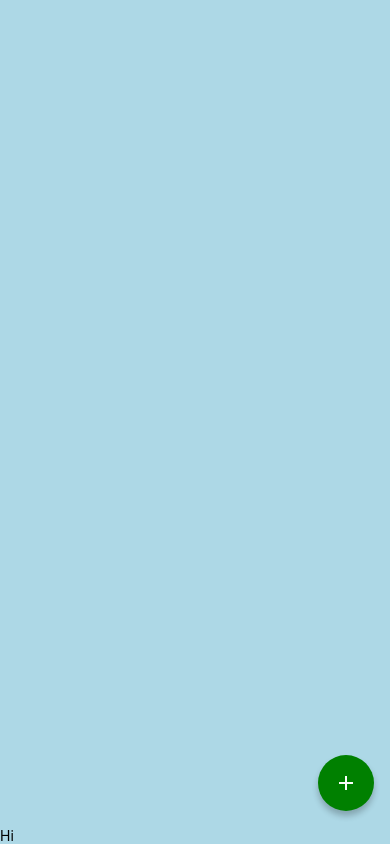
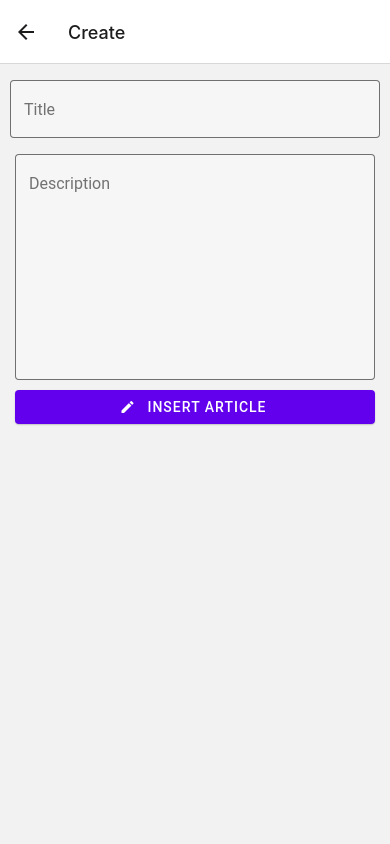
Before and after one commit to ErikBurdett/flaskreact-nativeapp, a React Native app in the folder reactflask/: screen /Create in a window 390 px wide. Built offline with nearby package versions, Linux system fonts and the light colour scheme; no server answers.

Commit message:
Add deps for navigation, created form for adding articles to DB - needs to connect to DB next

```diff
--- a/reactflask/App.js
+++ b/reactflask/App.js
@@ -2,19 +2,33 @@ import { StatusBar } from 'expo-status-bar';
 import React from 'react';
 import { StyleSheet, Text, View } from 'react-native';
 import Home from './components/Home';
-// import ClassHome from './components/ClassHome';
+import Create from './components/Create';
 import Constants from  'expo-constants'
-export default function App() {
-//comment for heroku deploy test PR
+import { NavigationContainer } from '@react-navigation/native';
+import { createStackNavigator } from '@react-navigation/stack';
+
+const Stack = createStackNavigator()
+
+function App() {
+
 
 
   return (
     <View style={styles.container}>
-      <Home/>
-      <Text>Hi</Text>
-      <StatusBar style="auto" />
+      <Stack.Navigator>
+      <Stack.Screen name="Home" component={Home}/>
+      <Stack.Screen name="Create" component={Create}/>
+      </Stack.Navigator>
     </View>
   );
+}
+
+export default() =>{
+  return(
+    <NavigationContainer>
+      <App/>
+    </NavigationContainer>
+    )
 }
 
 const styles = StyleSheet.create({
--- /dev/null
+++ b/reactflask/components/Create.js
@@ -0,0 +1,41 @@
+import React, {useState, useEffect} from 'react'
+import {View, Text, StyleSheet} from 'react-native'
+import {TextInput, Button} from 'react-native-paper'
+
+function Create() {
+
+    const [title, setTitle] = useState("")
+    const [body, setBody] = useState("")
+
+    return (
+        <View>
+            <TextInput style = {styles.InputStyle} style ={{margin:10}}
+            label = "Title"
+            value = {title}
+            mode="outlined"
+            onChangeText = {text => setTitle(text)}/>
+            <TextInput style = {styles.InputStyle} style ={{marginRight:15, marginLeft:15,marginBottom:10} }
+            label = "Description"
+            value = {body}
+            multiline
+            numberOfLines = {10}
+            mode="outlined"
+            onChangeText = {text => setBody(text)}/>
+            <Button
+            style ={{margin:15, marginTop: 0}}
+            icon = "pencil"
+            mode="contained"
+            onPress={()=> console.log("pressed")}
+            >Insert Article</Button>
+        </View>
+
+    )
+}
+
+const styles = StyleSheet.create({
+    inputStyle: {
+        marginTop:10,
+    }
+})
+
+export default Create
--- a/reactflask/components/Home.js
+++ b/reactflask/components/Home.js
@@ -2,7 +2,7 @@ import React, {useState, useEffect} from 'react'
 import {StyleSheet, View, Text, Button, FlatList} from 'react-native'
 import {Card, FAB} from 'react-native-paper'
 
-function Home() {
+function Home(props) {
 
     const [data, setData] = useState([])
 
@@ -49,7 +49,7 @@ function Home() {
             small={false}
             icon="plus"
             theme={{colors:{accent:"green"}}}
-            onPress ={()=> console.log('pressed')}/>
+            onPress ={()=> props.navigation.navigate('Create')}/>
 
 
         </View>
--- a/reactflask/package.json
+++ b/reactflask/package.json
@@ -8,12 +8,17 @@
     "eject": "expo eject"
   },
   "dependencies": {
+    "@react-navigation/native": "^6.0.2",
+    "@react-navigation/stack": "^6.0.7",
     "expo": "~42.0.1",
     "expo-status-bar": "~1.0.4",
     "react": "16.13.1",
     "react-dom": "16.13.1",
     "react-native": "https://github.com/expo/react-native/archive/sdk-42.0.0.tar.gz",
+    "react-native-gesture-handler": "~1.10.2",
     "react-native-paper": "^4.9.2",
+    "react-native-safe-area-context": "3.2.0",
+    "react-native-screens": "~3.4.0",
     "react-native-web": "~0.13.12"
   },
   "devDependencies": {
```
Also changed, not shown: 2 other files (tests, documents, lock files or other folders).
